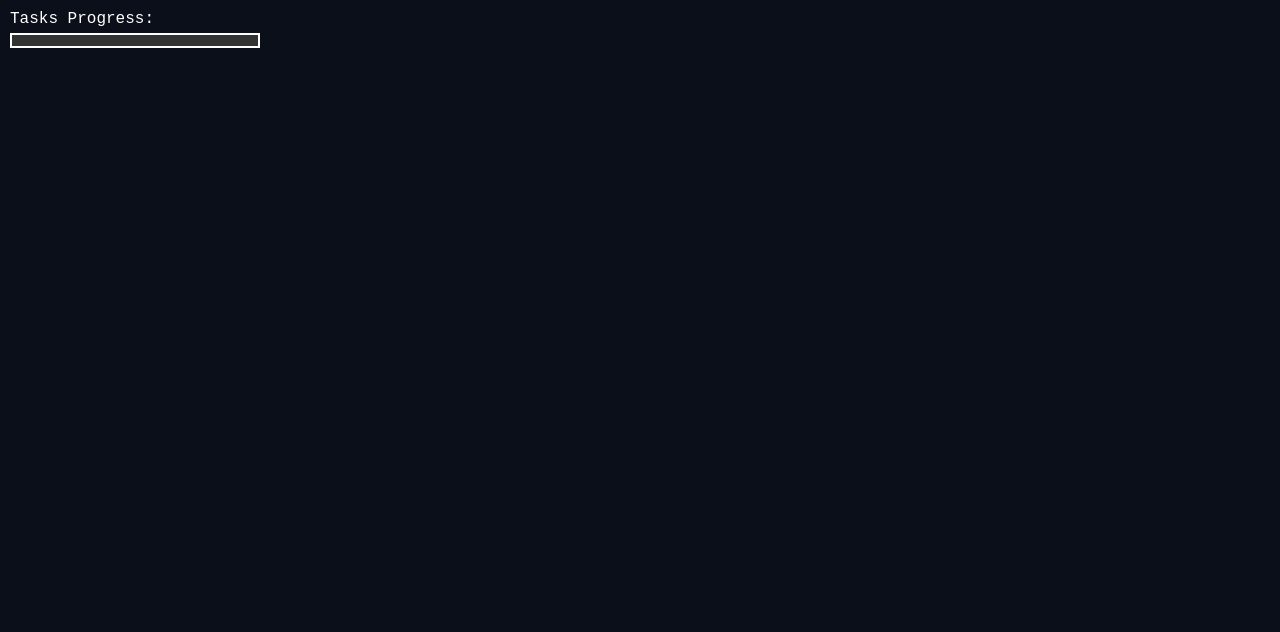
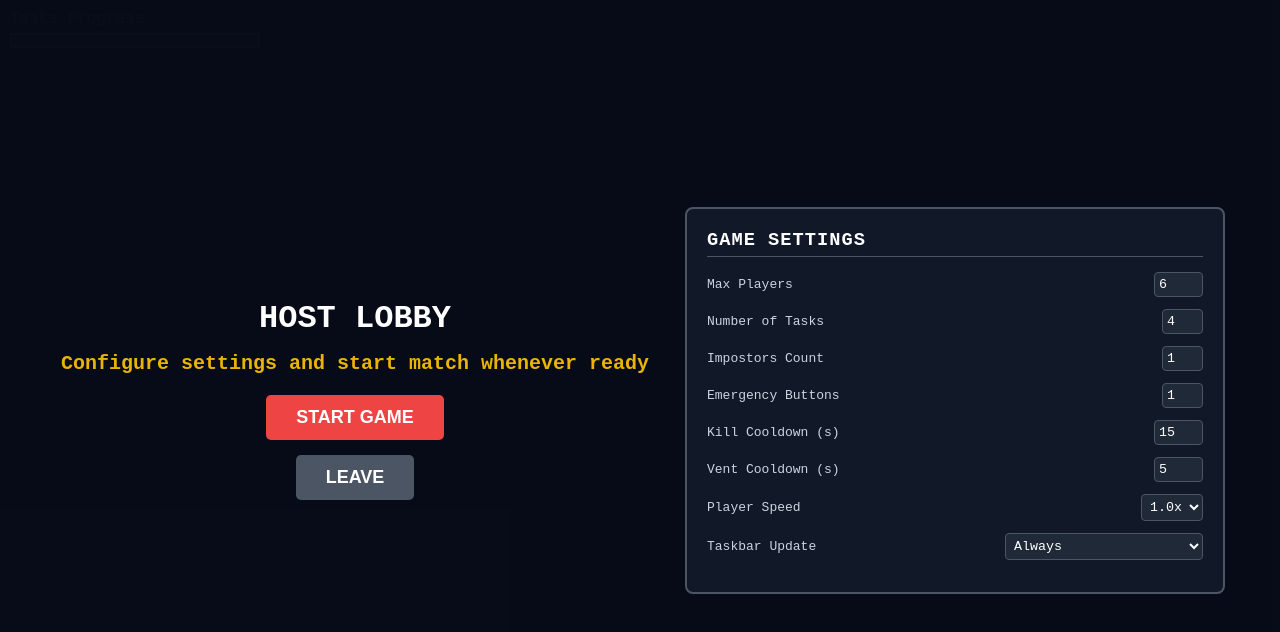
Before and after one commit to Alrfl4ed/among.html, a website: page index.html in a window 1280 px wide. Both pictures are taken after a click on the button "CREATE GAME". Drawn offline with nearby package versions, Linux system fonts and the light colour scheme; no server answers.

Commit message:
bug fixes index.html
Fixed the "Start game" not appering when being a host of a game

```diff
--- a/index.html
+++ b/index.html
@@ -678,6 +678,12 @@ document.getElementById('createGameBtn').onclick = () => {
     captureIdentity();
     isHostMode = true;
     document.getElementById('lobbyUI').style.display = 'none';
+    document.getElementById('waitingLobbyUI').style.display = 'flex';
+    document.getElementById('startMatchEarlyBtn').style.display = 'block';
+    document.getElementById('waitingLobbyTitle').textContent = "HOST LOBBY";
+    document.getElementById('waitingStatusText').textContent = "Configure settings and start match whenever ready";
+    document.getElementById('settingsContainerPanel').style.pointerEvents = "auto";
+    document.getElementById('settingsContainerPanel').style.opacity = "1";
     socket.emit('createRoom', { playerName: player.name, playerColor: player.color, playerColorName: player.colorName });
 };
 
```
